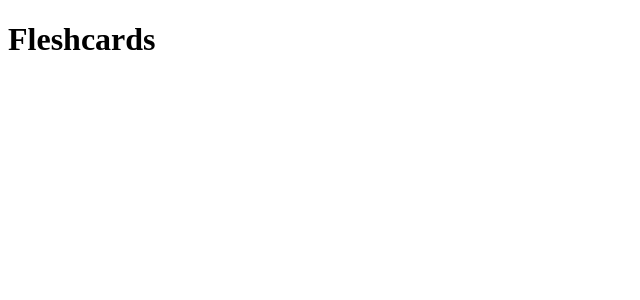
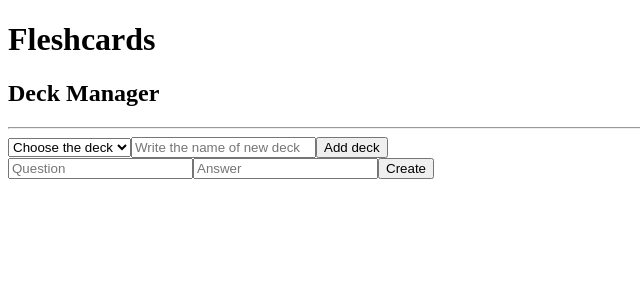
Before and after one commit to Danik1717/Flashcards_react, a React (Vite) app: page / in a window 1280 px wide. Shown: the top 300 px of the page, without its empty margins (0-640 px from the left). Built offline with nearby package versions, Linux system fonts and the light colour scheme.

Commit message:
feat: add deck creation functionality

```diff
--- a/src/App.jsx
+++ b/src/App.jsx
@@ -1,10 +1,47 @@
 import React from "react";
+import CardForm from "./CardForm";
+import Table from "./Table";
+import StudyMod from "./StudyMod";
+import DeckManager from "./DeckManager";
 
 class App extends React.Component {
+  constructor() {
+    super();
+    this.state = {
+      decks: [],
+      currentDeckId: null,
+    };
+  }
+
+  AddNewDeck = (NewDeckName) => {
+    if (NewDeckName.trim()) {
+      const newDeck = {
+        title: NewDeckName,
+        cards: [],
+        id: Date.now(),
+      };
+      this.setState({
+        decks: [newDeck, ...this.state.decks],
+        currentDeckId: newDeck.id,
+      });
+    }
+  };
+
+  selectDeck = (id) => {
+    this.setState({ currentDeckId: id });
+  };
+
   render() {
     return (
       <div>
         <h1>Fleshcards</h1>
+        <DeckManager
+          decks={this.state.decks}
+          currentDeckId={this.state.currentDeckId}
+          onAddDeck={this.AddNewDeck}
+          onSelectDeck={this.selectDeck}
+        />
+        <CardForm />
       </div>
     );
   }
--- /dev/null
+++ b/src/CardForm.jsx
@@ -0,0 +1,15 @@
+import React from 'react'
+
+class CardForm extends React.Component {
+  render() {
+    return (
+      <div>
+        <input type="text" placeholder="Question"/>
+        <input type="text" placeholder="Answer"/>
+        <button>Create</button>
+      </div>
+    );
+  }
+}
+
+export default CardForm;
--- /dev/null
+++ b/src/DeckManager.jsx
@@ -0,0 +1,56 @@
+import React from "react";
+
+class DeckManager extends React.Component {
+  state = {
+    newDeckTitle: "",
+  };
+
+  handleChangeInput = (e) => {
+    this.setState({ newDeckTitle: e.target.value });
+  };
+
+  render() {
+    const { decks, currentDeckId, onSelectDeck, onAddDeck } = this.props;
+
+    return (
+      <div>
+        <h2>Deck Manager</h2>
+        <hr />
+        <select
+          value={currentDeckId || ""}
+          onChange={(e) => {
+            onSelectDeck(e.target.value);
+          }}
+        >
+          <option value="" disabled>
+            Choose the deck
+          </option>
+          {decks.map((deck) => {
+            return (
+              <option key={deck.id} value={deck.id}>
+                {deck.title}
+              </option>
+            );
+          })}
+        </select>
+
+        <input
+          type="text"
+          placeholder="Write the name of new deck"
+          value={this.state.newDeckTitle}
+          onChange={this.handleChangeInput}
+        />
+        <button
+          onClick={() => {
+            onAddDeck(this.state.newDeckTitle);
+            this.setState({ newDeckTitle: "" });
+          }}
+        >
+          Add deck
+        </button>
+      </div>
+    );
+  }
+}
+
+export default DeckManager;
--- /dev/null
+++ b/src/StudyMod.jsx
@@ -0,0 +1,13 @@
+import React from "react";
+
+class StudyMod extends React.Component {
+  render() {
+    return (
+      <div>
+
+      </div>
+    );
+  }
+}
+
+export default StudyMod;
--- /dev/null
+++ b/src/Table.jsx
@@ -0,0 +1,13 @@
+import React from "react";
+
+class Table extends React.Component {
+  render() {
+    return (
+      <div>
+
+      </div>
+    );
+  }
+}
+
+export default Table;
```
